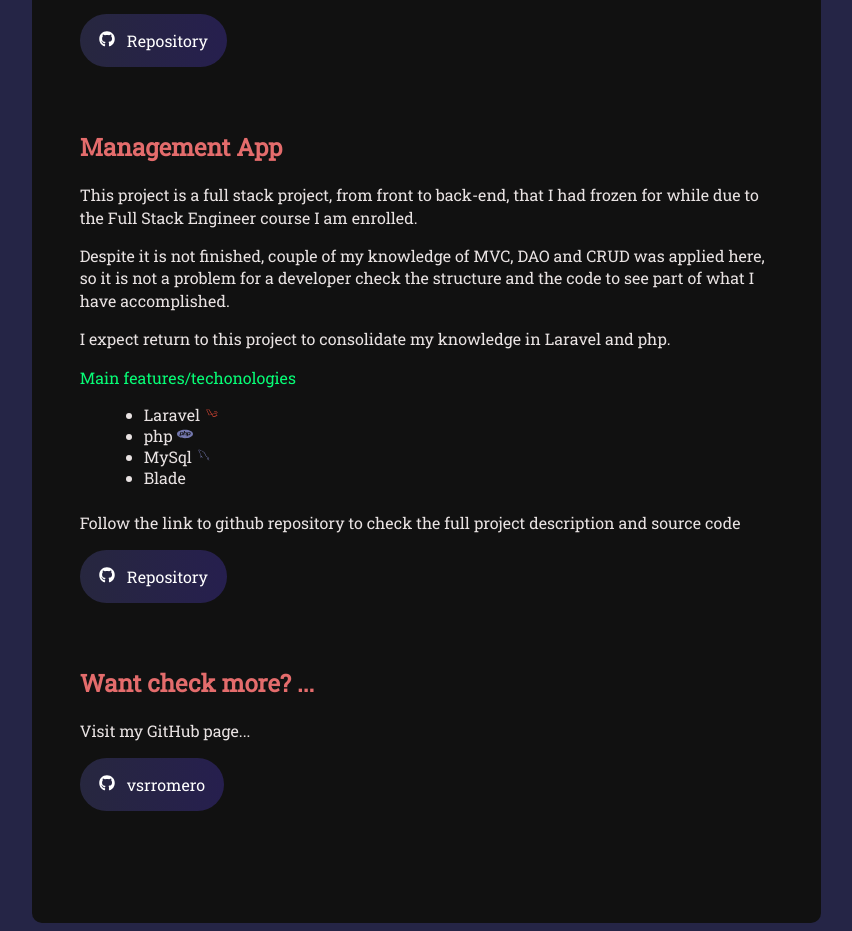
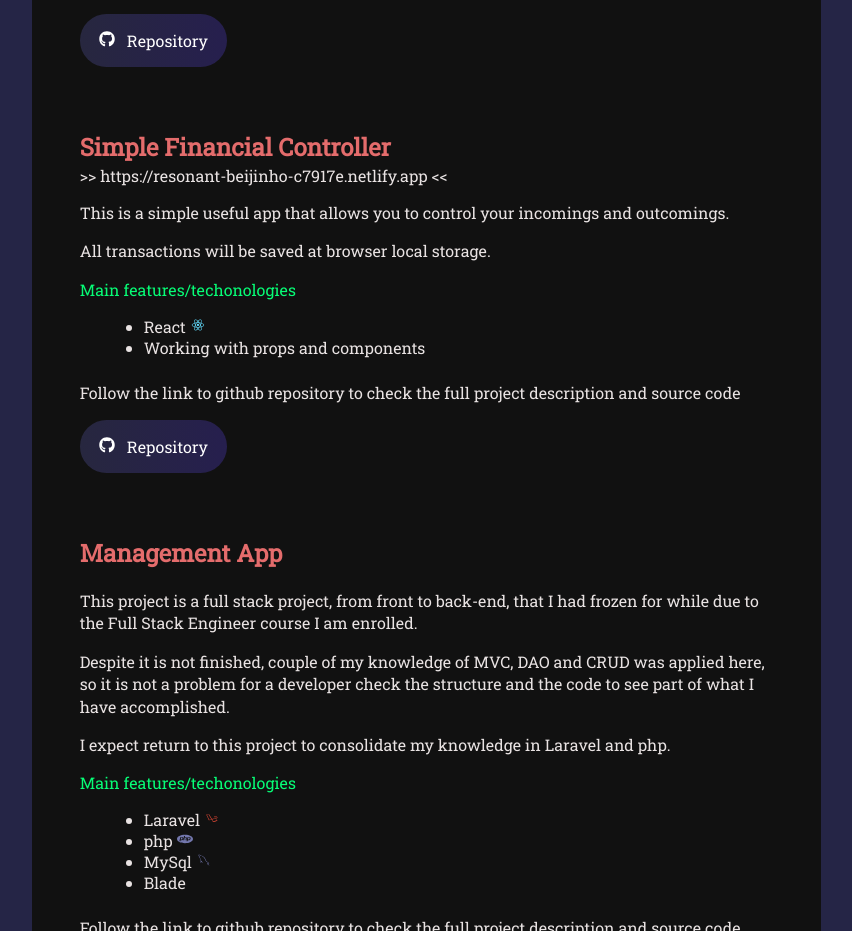
Before and after one commit to vsrromero/web-portfolio, a React (Vite) app: page / in a window 1280 px wide. Shown: the part 3220-4151 px from the top of the page, without its empty margins (411-1263 px from the left). Built offline with nearby package versions, Linux system fonts and the light colour scheme; no server answers.

Commit message:
add new projects Financial controller

```diff
--- a/src/components/ProjectsContainer.jsx
+++ b/src/components/ProjectsContainer.jsx
@@ -38,7 +38,7 @@
             <a href='https://github.com/vsrromero/web-portfolio' className='button'><FaGithub /> Repository</a>
 
             <h3>Simplistic Web Portfolio</h3>
-            <a href='https://vsrromero.github.io/webportfolio/' className='general-links'> &gt;&gt; https://vsrromero.github.io/webportfolio &lt;&lt;</a>
+            <a href='https://vsrromero.github.io/webportfolio/' className='general-links' target='_blank'> &gt;&gt; https://vsrromero.github.io/webportfolio &lt;&lt;</a>
 
             <p>
                 This was the first web portfolio I've done using only HTML, CSS and vanilla JavaScript.
@@ -59,7 +59,7 @@
             <a href='https://github.com/vsrromero/webportfolio' className='button' target='_blank'><FaGithub /> Repository</a>
 
             <h3>The Jamming</h3>
-            <a href='https://loquacious-zuccutto-c58a58.netlify.app/' className='general-links'> &gt;&gt; https://loquacious-zuccutto-c58a58.netlify.app &lt;&lt;</a>
+            <a href='https://loquacious-zuccutto-c58a58.netlify.app/' className='general-links' target='_blank'> &gt;&gt; https://loquacious-zuccutto-c58a58.netlify.app &lt;&lt;</a>
 
             <p>
                 This is not a great and usefull app, but here you can see loads of practices, concepts and techniques put all together.
@@ -79,6 +79,24 @@
                 </ul>
             <p>Follow the link to github repository to check the full project description and source code</p>
             <a href='https://github.com/vsrromero/jammming' className='button' target='_blank'><FaGithub /> Repository</a>
+
+            <h3>Simple Financial Controller </h3>
+            <a href='https://resonant-beijinho-c7917e.netlify.app/' className='general-links' target='_blank'> &gt;&gt; https://resonant-beijinho-c7917e.netlify.app &lt;&lt;</a>
+
+            <p>
+                This is a simple useful app that allows you to control your incomings and outcomings.
+            </p>
+            <p>
+                All transactions will be saved at browser local storage.
+            </p>
+
+            <h4>Main features/techonologies</h4>
+                <ul>
+                    <li>React <span className='react'><DiReact /></span></li>
+                    <li>Working with props and components</li>
+                </ul>
+            <p>Follow the link to github repository to check the full project description and source code</p>
+            <a href='https://github.com/vsrromero/Financial-Controller' className='button' target='_blank'><FaGithub /> Repository</a>
 
             <h3>Management App</h3>
             <p>
```
